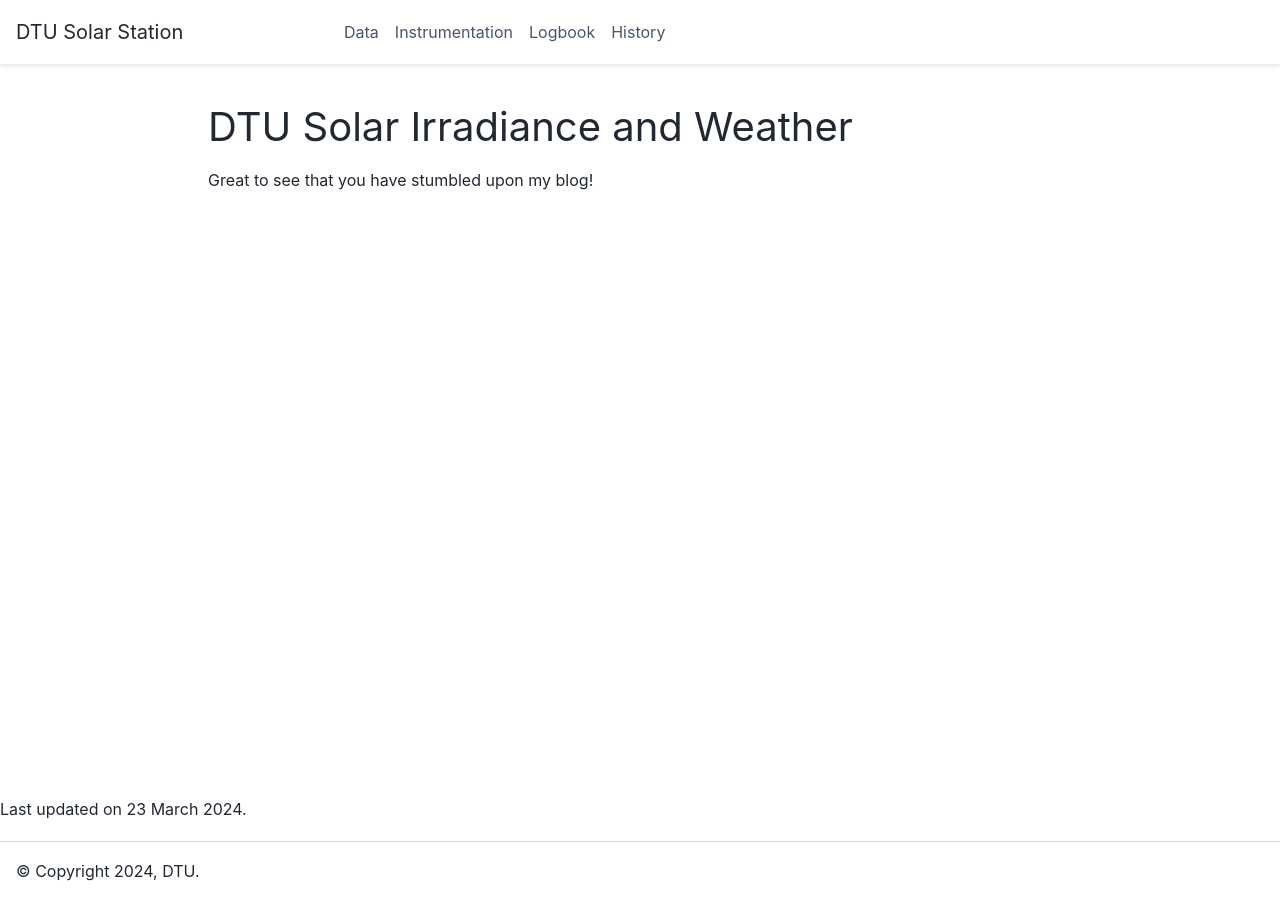
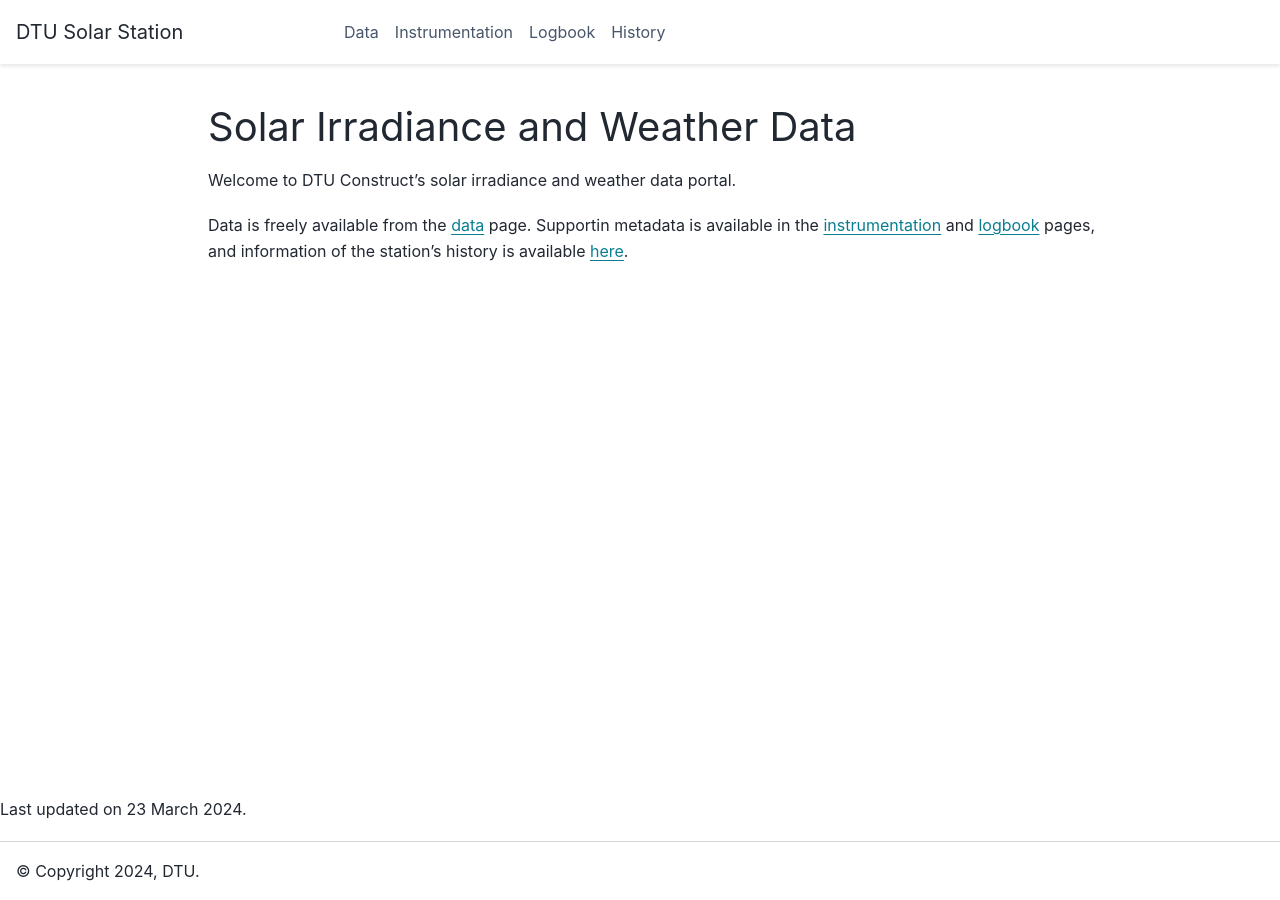
Before and after one commit to AssessingSolar/dtu_solar_station, a Sphinx documentation site: the page built from docs/index.md, in a window 1280 px wide. Built offline with Sphinx 7.4.7 and the PyData theme 0.15.4, drawn with Linux system fonts in a browser that asks for light colours.

Commit message:
Update front page

````diff
--- a/docs/index.md
+++ b/docs/index.md
@@ -1,6 +1,8 @@
-# DTU Solar Irradiance and Weather
+# Solar Irradiance and Weather Data
 
-Great to see that you have stumbled upon my blog!
+Welcome to DTU Construct's solar irradiance and weather data portal.
+
+Data is freely available from the [data](../data) page. Supportin metadata is available in the [instrumentation](instrumentation) and [logbook](logbook) pages, and information of the station's history is available [here](history).
 
 
 ```{toctree}
````
